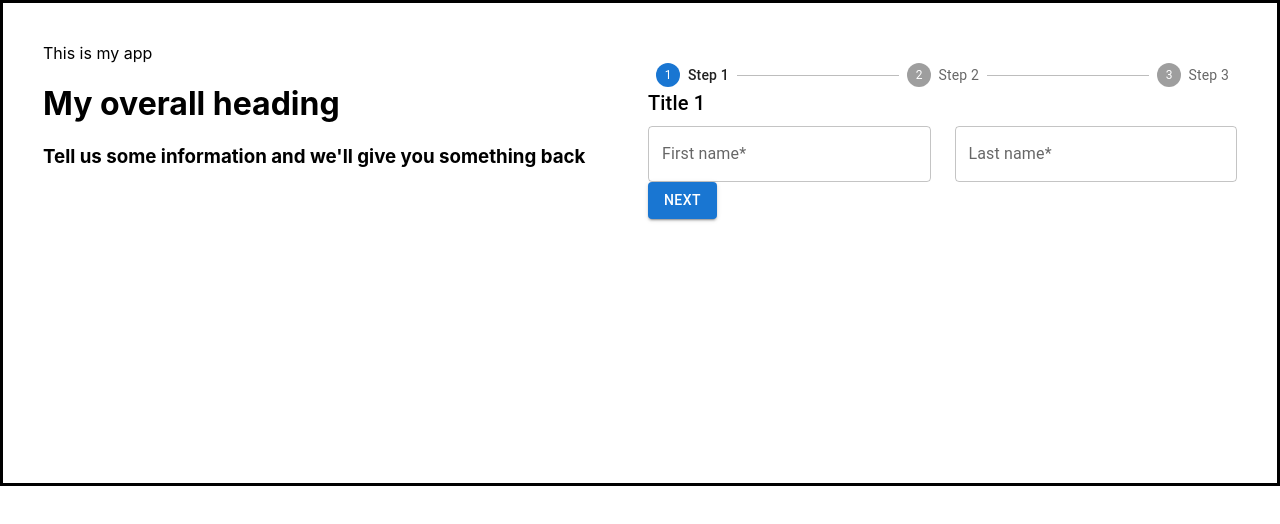
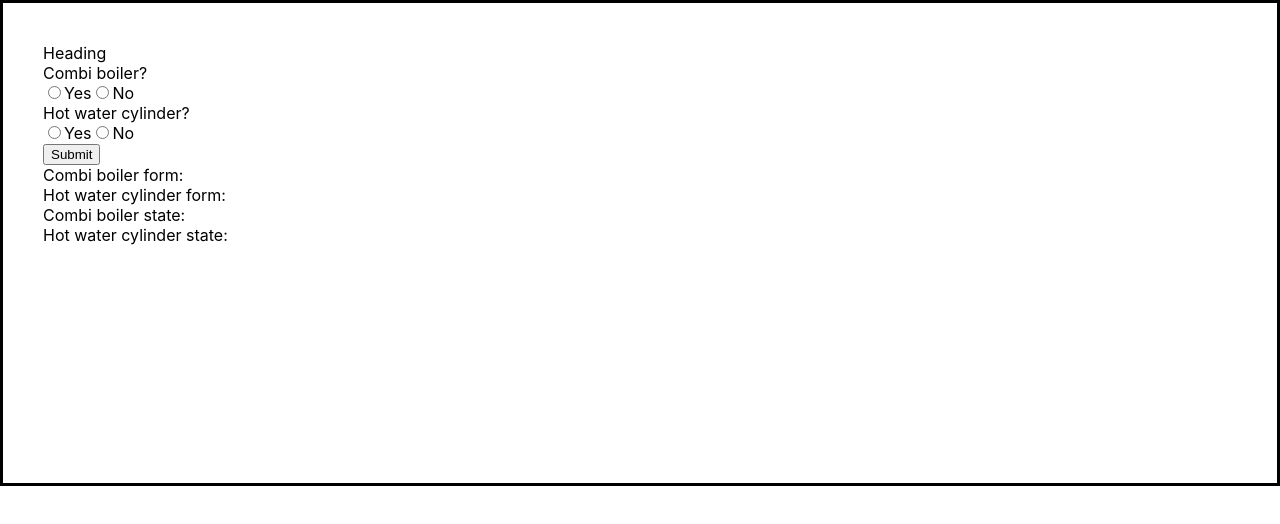
Before and after one commit to laura-murria-nesta/starter-fe-ml-react-ts, a React (Create React App) app: page / in a window 1280 px wide. Shown: the top 524 px of the page. Built offline with nearby package versions, Linux system fonts and the light colour scheme.

Commit message:
Basic entry form for boiler advice request, root app

```diff
--- /dev/null
+++ b/src/BoilerAdvice.tsx
@@ -0,0 +1,97 @@
+import './App.css';
+import React from "react";
+import { useState } from "react";
+import { Report } from './Report';
+import { Alert, Box, Grid, StyledEngineProvider } from '@mui/material';
+import { Field, Form, Formik } from 'formik';
+import { InputParams, Result } from './model';
+
+export default function App() {
+
+  const [ result, setResult ] = useState(null as Result | null );
+  const [ error, setError ] = useState(null as string | null);
+  const [ inputParams, setInputParams ] = useState({} as InputParams);
+
+
+  const reset = () => {
+    setError(null);
+    setResult(null);
+  };
+
+  return (
+    <StyledEngineProvider injectFirst>
+      <Box sx={{ border: 3, padding: 5, minHeight: 400 }} >
+      {error ? <Alert severity="error">{error}</Alert> : null}
+      Heading
+      {
+      // If result is not yet known, this is the start - collect input
+      (!result)
+        ?
+          <Grid container spacing={2} flexWrap='wrap'>
+            <Grid item xs={12} sm={6}>
+            <Formik
+                initialValues={{...inputParams}}
+                onSubmit={async (values) => {
+                    setInputParams({
+                        isCombiBoiler: values.isCombiBoiler,
+                        isHWCylinder: values.isHWCylinder
+                    } as InputParams);
+                }}
+                >
+                {({ values }) => (
+                    <Form>
+                    <div id="combi-radio-group">Combi boiler?</div>
+                    <div role="group" aria-labelledby="combi-radio-group">
+                        <label>
+                        <Field type="radio" name="isCombiBoiler" value={true}/>
+                        Yes
+                        </label>
+                        <label>
+                        <Field type="radio" name="isCombiBoiler" value={false} />
+                        No
+                        </label>
+                    </div>
+                    <div id="hwcylinder-radio-group">Hot water cylinder?</div>
+                    <div role="group" aria-labelledby="hwcylinder-radio-group">
+                        <label>
+                        <Field type="radio" name="isHWCylinder" value={true}/>
+                        Yes
+                        </label>
+                        <label>
+                        <Field type="radio" name="isHWCylinder" value={false} />
+                        No
+                        </label>
+                    </div>
+
+                    <button type="submit">Submit</button>
+
+                    <div>Combi boiler form: {values.isCombiBoiler}</div>
+                    <div>Hot water cylinder form: {values.isHWCylinder}</div>
+
+                    </Form>
+                )}
+                </Formik>
+                { inputParams ?
+                <>
+                <div>Combi boiler state: {inputParams.isCombiBoiler}</div>
+                <div>Hot water cylinder state: {inputParams.isHWCylinder}</div>
+                </>
+                : null }
+            </Grid>
+          </Grid>
+        :
+        <>
+          {/* Once result is present show report */}
+          { (result)
+          ?
+            <Report
+              result={result}
+              reset={reset}
+            />
+          : <Alert severity="error">Could not generate result for this input</Alert>}
+        </>
+      }
+    </Box>
+    </StyledEngineProvider>
+  );
+}
--- a/src/Report.tsx
+++ b/src/Report.tsx
@@ -1,3 +1,8 @@
+// Once the advice code has been calculated,
+// this component displays the right advice for that advice code
+// 0 is where we specifically said we can't advise you at this time
+// default should only occur where there was an input problem or system error
+
 export function Report(props: any) {
 
     const {
@@ -6,10 +11,39 @@ export function Report(props: any) {
 
     return (
     <div>
-        Results were:
+        Advice is:
         <br/>
-        {JSON.stringify(result)}
+        {renderAdvice(result)}
     </div>
     );
 
 }
+
+function renderAdvice(adviceCode: number) {
+	switch (adviceCode) {
+			case 0:
+        return (
+          <div>
+            Unfortunately we're unable to offer you specific advice on optimising your boiler settings at present
+          </div>
+          );
+			case 1:
+        return (
+          <div>
+            Do this thing please
+          </div>
+          );
+			case 2:
+        return (
+          <div>
+            Do this other thing please
+          </div>
+          );
+			default:
+        return (
+          <div>
+            Not found. Unfortunately we're unable to offer you specific advice on optimising your boiler settings at present
+          </div>
+          );
+	}
+}
--- a/src/index.tsx
+++ b/src/index.tsx
@@ -1,12 +1,12 @@
 import React from 'react';
 import ReactDOM from 'react-dom';
 import './index.css';
-import App from './App';
+import BoilerAdvice from './BoilerAdvice';
 import reportWebVitals from './reportWebVitals';
 
 ReactDOM.render(
   <React.StrictMode>
-    <App />
+    <BoilerAdvice />
   </React.StrictMode>,
   document.getElementById('root')
 );
--- a/src/model.ts
+++ b/src/model.ts
@@ -1,5 +1,6 @@
 export type InputParams = {
-    radio1: string,
+    isCombiBoiler: boolean,
+    isHWCylinder: boolean,
     dropdown1: string,
     value1: number,
 }
```
